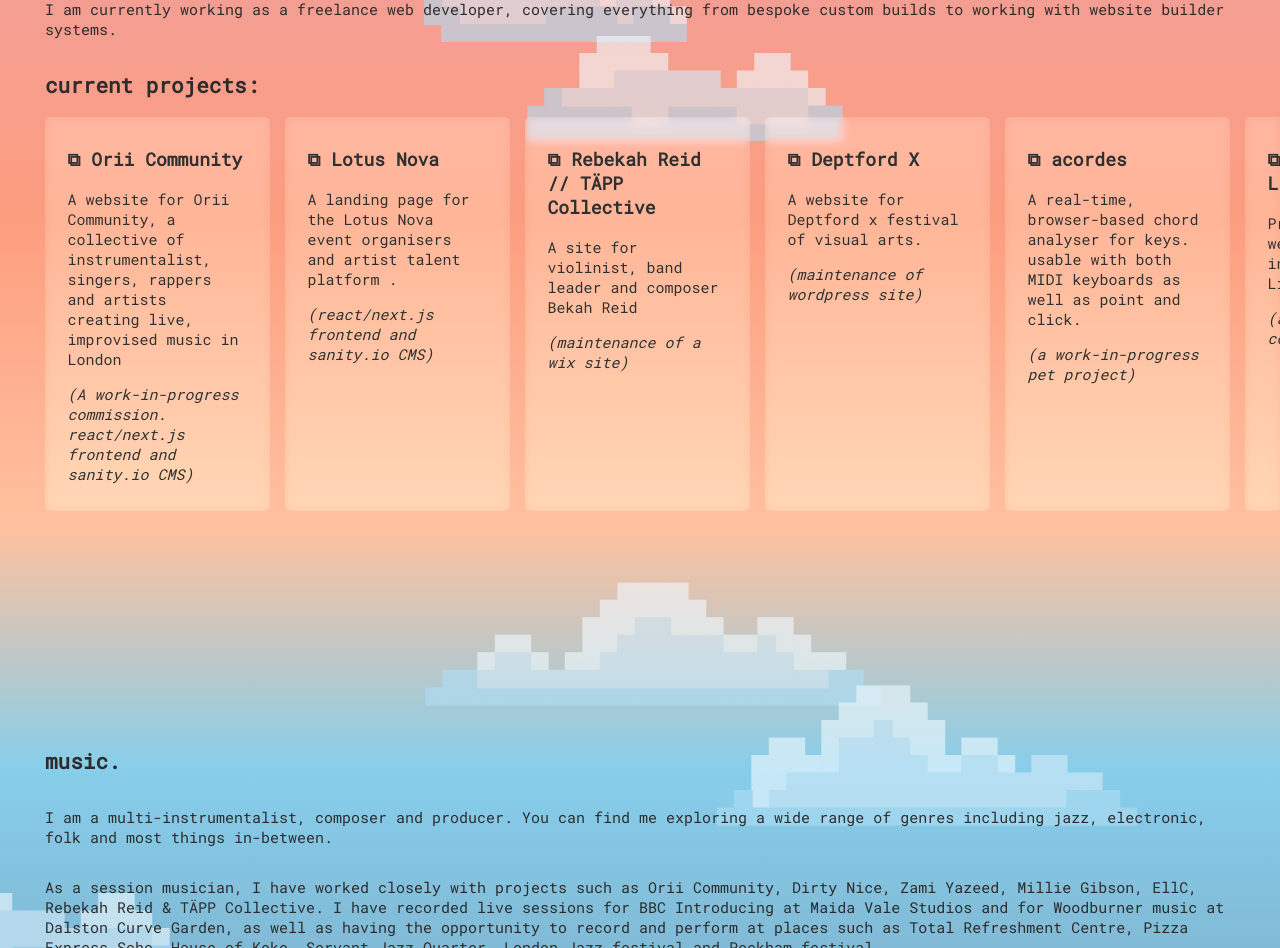
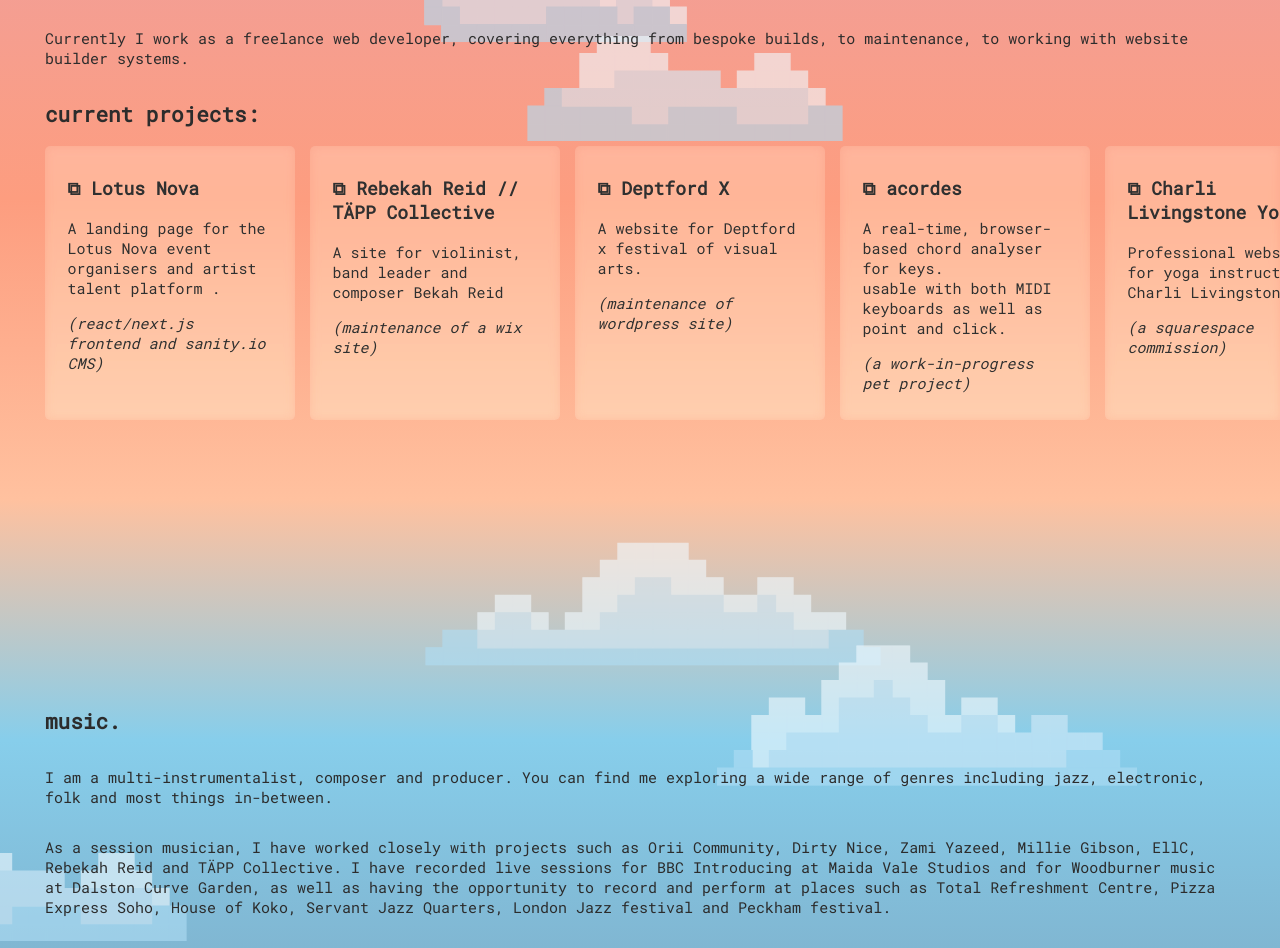
Before and after one commit to charlyflynn/charlyflynn.github.io, a SvelteKit app: page / in a window 1280 px wide. Shown: the part 1084-2032 px from the top of the page. Built offline with nearby package versions, Linux system fonts and the light colour scheme.

Commit message:
main page content updates

```diff
--- a/src/routes/+page.svelte
+++ b/src/routes/+page.svelte
@@ -51,12 +51,12 @@
 			music generation systems.
 		</p>
 		<p>
-			I am currently working as a freelance web developer, covering everything from bespoke custom
-			builds to working with website builder systems.
+			Currently I work as a freelance web developer, covering everything from bespoke builds, to
+			maintenance, to working with website builder systems.
 		</p>
 		<h2>current projects:</h2>
 		<div id="projects">
-			<a
+			<!-- <a
 				class="link project"
 				href="https://orii-community.netlify.app"
 				target="_blank"
@@ -69,7 +69,7 @@
 					artists creating live, improvised music in London
 				</p>
 				<p><i>(A work-in-progress commission. react/next.js frontend and sanity.io CMS)</i></p>
-			</a>
+			</a> -->
 			<a
 				class="link project"
 				href="https://lotusnova.org"
@@ -143,10 +143,10 @@
 		</p>
 		<p>
 			As a session musician, I have worked closely with projects such as Orii Community, Dirty Nice,
-			Zami Yazeed, Millie Gibson, EllC, Rebekah Reid & TÄPP Collective. I have recorded live
+			Zami Yazeed, Millie Gibson, EllC, Rebekah Reid and TÄPP Collective. I have recorded live
 			sessions for BBC Introducing at Maida Vale Studios and for Woodburner music at Dalston Curve
 			Garden, as well as having the opportunity to record and perform at places such as Total
-			Refreshment Centre, Pizza Express Soho, House of Koko, Servant Jazz Quarter, London Jazz
+			Refreshment Centre, Pizza Express Soho, House of Koko, Servant Jazz Quarters, London Jazz
 			festival and Peckham festival.
 		</p>
 		<p>
@@ -181,8 +181,8 @@
 
 <style lang="scss">
 	.page {
-		width: 100vw;
 		height: 100vh;
+		height: 100svh;
 		scroll-snap-align: start;
 		scroll-snap-stop: always;
 		box-sizing: border-box;
@@ -218,18 +218,18 @@
 		box-sizing: border-box;
 		display: flex;
 		align-self: center;
-		flex-grow: 0;
-		flex-direction: row;
 		gap: 1em;
 		padding: 0 3em;
 		overflow-x: auto;
 		width: 100vw;
+		padding-bottom: 1.5em;
 	}
 
 	.project {
-		min-width: 15em;
-		width: 25em;
+		min-width: 250px;
+		/* width: 100%; */
 	}
+
 	.nav-container {
 		display: flex;
 		flex-wrap: wrap;
```
